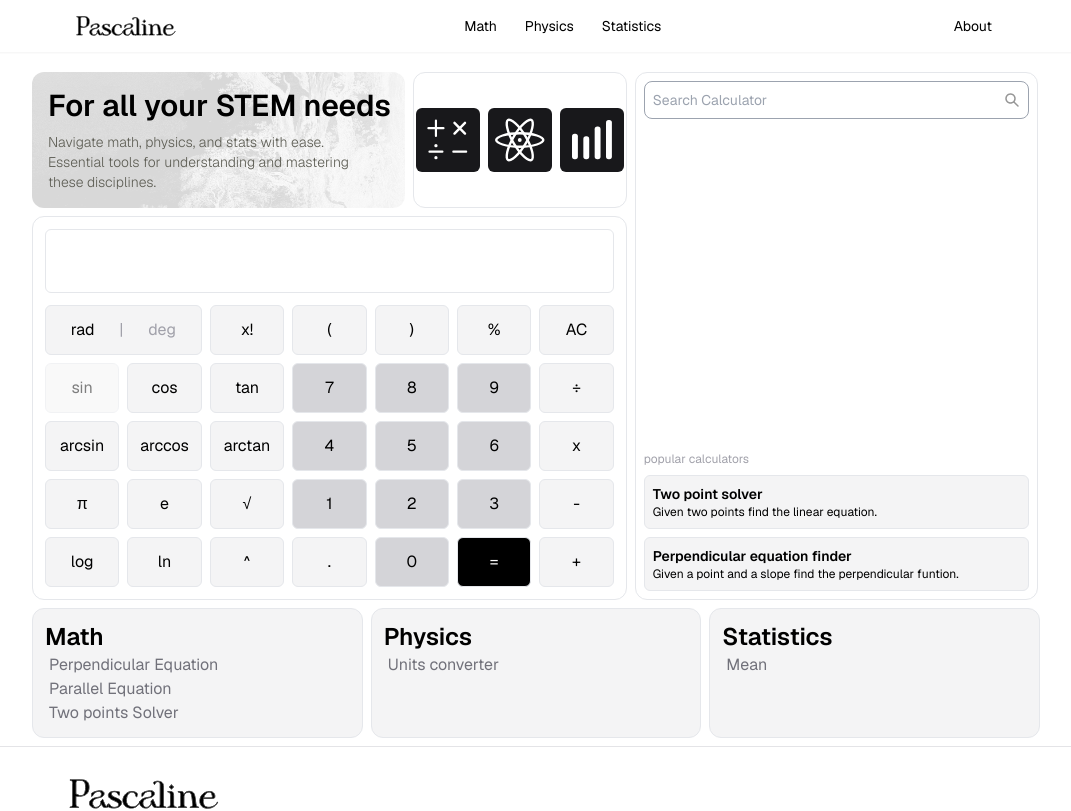
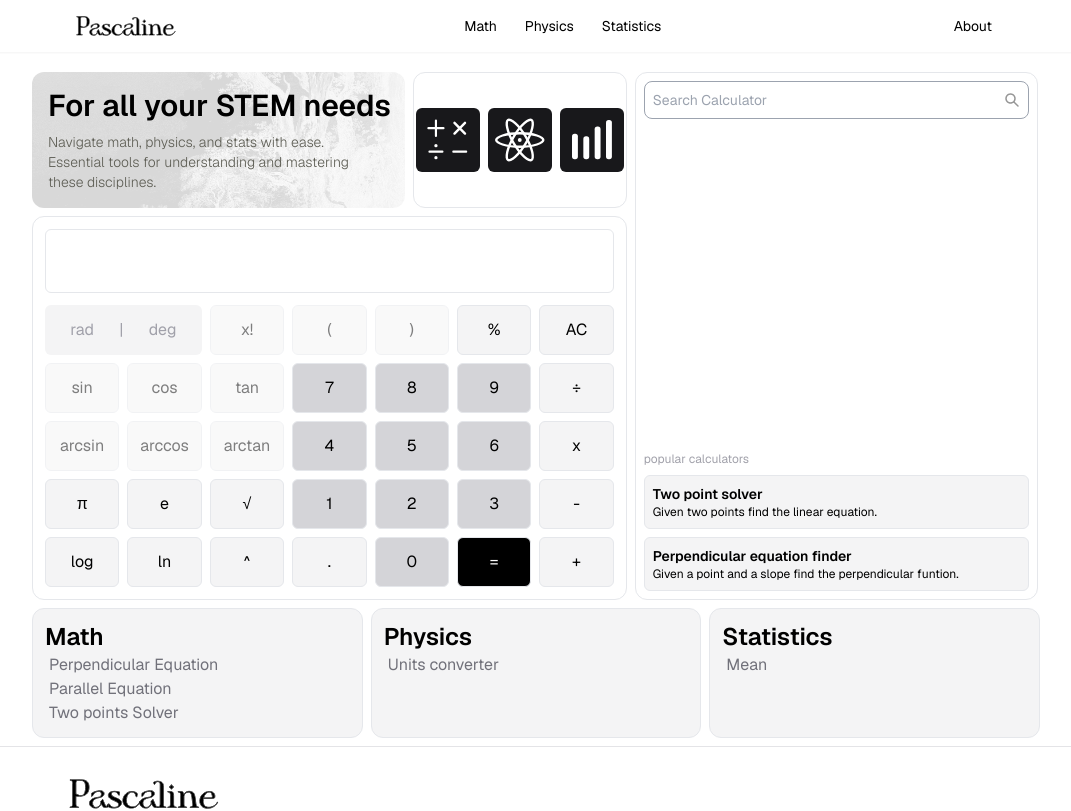
Before and after one commit to Hctor11/pascaline, a Next.js app: page / in a window 1280 px wide. Shown: the top 811 px of the page, without its empty margins (104-1175 px from the left). Built offline with nearby package versions, Linux system fonts and the light colour scheme.

Commit message:
added unabled button

```diff
--- a/components/Grid/Calculator/Calculator.tsx
+++ b/components/Grid/Calculator/Calculator.tsx
@@ -9,7 +9,7 @@ const Calculator = () => {
   const [secondInput, setSecondInput] = useState<null | string>(null);
   const [operator, setOperator] = useState(false);
   const [operatorSymbol, setOperatorSymbol] = useState<null | string>(null);
-  const [isRadSelected, setIsRadSelected] = useState(true);
+  const [isRadSelected, setIsRadSelected] = useState(false);
 
   const handleInput = (number: string) => {
     console.log("Updating firstInput:", firstInput);
@@ -109,41 +109,41 @@ const Calculator = () => {
         />
       </div>
       <div className="hidden w-full h-full pt-3 md:grid grid-cols-7 grid-rows-5 gap-2">
-        <div className="flex hover:bg-zinc-200 justify-evenly items-center col-span-2 border bg-zinc-100 rounded-md content-center text-center text-zinc-400">
+        <div className="flex hover:bg-zinc-200 justify-evenly items-center col-span-2 cursor-not-allowed bg-zinc-100 rounded-md content-center text-center text-zinc-400">
           <button
-            className={`px-3 rounded-md ${isRadSelected ? " text-black" : ""}`}
+            className={`cursor-not-allowed px-3 rounded-md ${isRadSelected ? " " : ""}`}
             onClick={() => handleDegreeButtonClick("rad")}
           >
             rad
           </button>
-          <p className="hover:cursor-default">|</p>
+          <p className="">|</p>
           <button
-            className={`px-3 ${!isRadSelected ? "text-black" : ""}`}
+            className={`cursor-not-allowed px-3 ${isRadSelected ? "" : ""}`}
             onClick={() => handleDegreeButtonClick("deg")}
           >
             deg
           </button>
         </div>
-        <CalculatorButton
+        <OperatorButton
+         isEnabled={false}
           content="x!"
           type="operator"
           operator={operator}
-          firstHandlerFunction={handleInput}
-          secondHandlerFunction={handleSecondInput}
+          handlerFunction={() => handleOperator("%")}
         />
-        <CalculatorButton
+        <OperatorButton
+         isEnabled={false}
           content="("
           type="operator"
           operator={operator}
-          firstHandlerFunction={handleInput}
-          secondHandlerFunction={handleSecondInput}
+          handlerFunction={() => handleOperator("%")}
         />
-        <CalculatorButton
+        <OperatorButton
+         isEnabled={false}
           content=")"
           type="operator"
           operator={operator}
-          firstHandlerFunction={handleInput}
-          secondHandlerFunction={handleSecondInput}
+          handlerFunction={() => handleOperator("%")}
         />
         <OperatorButton
           isEnabled={true}
@@ -166,19 +166,19 @@ const Calculator = () => {
           operator={operator}
           handlerFunction={() => handleClear()}
         />
-        <CalculatorButton
+        <OperatorButton
+          isEnabled={false}
           content="cos"
           type="operator"
           operator={operator}
-          firstHandlerFunction={handleInput}
-          secondHandlerFunction={handleSecondInput}
+          handlerFunction={() => handleClear()}
         />
-        <CalculatorButton
+        <OperatorButton
+          isEnabled={false}
           content="tan"
           type="operator"
           operator={operator}
-          firstHandlerFunction={handleInput}
-          secondHandlerFunction={handleSecondInput}
+          handlerFunction={() => handleClear()}
         />
         <CalculatorButton
           content="7"
@@ -208,26 +208,26 @@ const Calculator = () => {
           operator={operator}
           handlerFunction={() => handleOperator("÷")}
         />
-        <CalculatorButton
+        <OperatorButton
+         isEnabled={false}
           content="arcsin"
           type="operator"
           operator={operator}
-          firstHandlerFunction={handleInput}
-          secondHandlerFunction={handleSecondInput}
+          handlerFunction={() => handleOperator("%")}
         />
-        <CalculatorButton
+        <OperatorButton
+         isEnabled={false}
           content="arccos"
           type="operator"
           operator={operator}
-          firstHandlerFunction={handleInput}
-          secondHandlerFunction={handleSecondInput}
+          handlerFunction={() => handleOperator("%")}
         />
-        <CalculatorButton
+        <OperatorButton
+         isEnabled={false}
           content="arctan"
           type="operator"
           operator={operator}
-          firstHandlerFunction={handleInput}
-          secondHandlerFunction={handleSecondInput}
+          handlerFunction={() => handleOperator("%")}
         />
         <CalculatorButton
           content="4"
--- a/components/Grid/Calculator/OperatorButton.tsx
+++ b/components/Grid/Calculator/OperatorButton.tsx
@@ -22,6 +22,7 @@ const OperatorButton = ({ handlerFunction, content, type, isEnabled}: props) =>
             : "bg-black text-white hover:bg-zinc-800"
         } ${isEnabled ? "" : "bg-gray-300 cursor-not-allowed opacity-50"}`}
         onClick={handlerFunction}
+        disabled={!isEnabled}
       >
         {content}
       </button>
```
